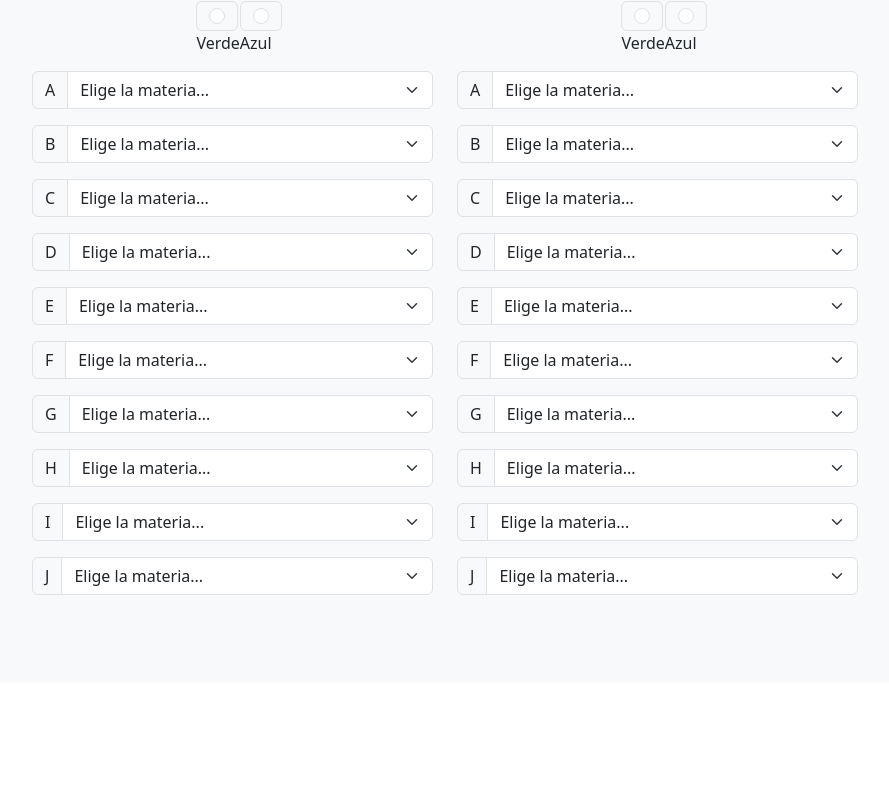
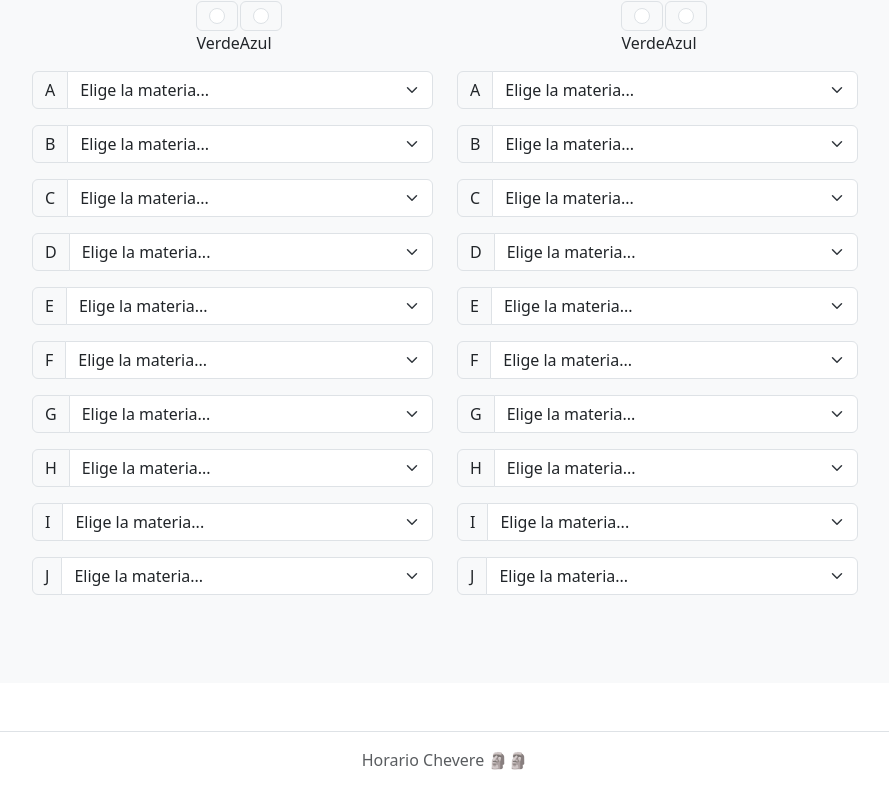
Before and after one commit to NogaSancho/HorariosColegio, a React (Vite) app: page / in a window 1280 px wide. Shown: the part 349-1158 px from the top of the page, without its empty margins (195-1084 px from the left). Before the commit the page ends 1080 px from the top, so only its background shows below. Built offline with nearby package versions, Linux system fonts and the light colour scheme.

Commit message:
Añadiendo el footer para decorar (luego le voy a encontrar una utilidad o borrarlo jaja)

```diff
--- a/src/App.jsx
+++ b/src/App.jsx
@@ -1,6 +1,7 @@
 import React from 'react'
 import Header from './Header.jsx'
 import HorariosForm from './HorariosForm.jsx'
+import Footer from './Footer.jsx'
 
 function App() {
 
@@ -8,6 +9,7 @@ function App() {
     <>
       <Header />
       <HorariosForm />
+      <Footer />
     </>
   )
 }
--- a/src/Footer.jsx
+++ b/src/Footer.jsx
@@ -0,0 +1,18 @@
+import React from "react";
+import './Bootstrap/css/bootstrap.min.css';
+import './Bootstrap/js/bootstrap.bundle.min.js';
+import './Bootstrap/js/color-modes.js';
+
+function Footer() {
+    return (
+        <div className="container">
+            <footer className="py-3 my-4 border-top">
+                <p className="text-center text-body-secondary">
+                    Horario Chevere 🗿🗿
+                </p>
+            </footer>
+        </div>
+    )
+}
+
+export default Footer;
```
